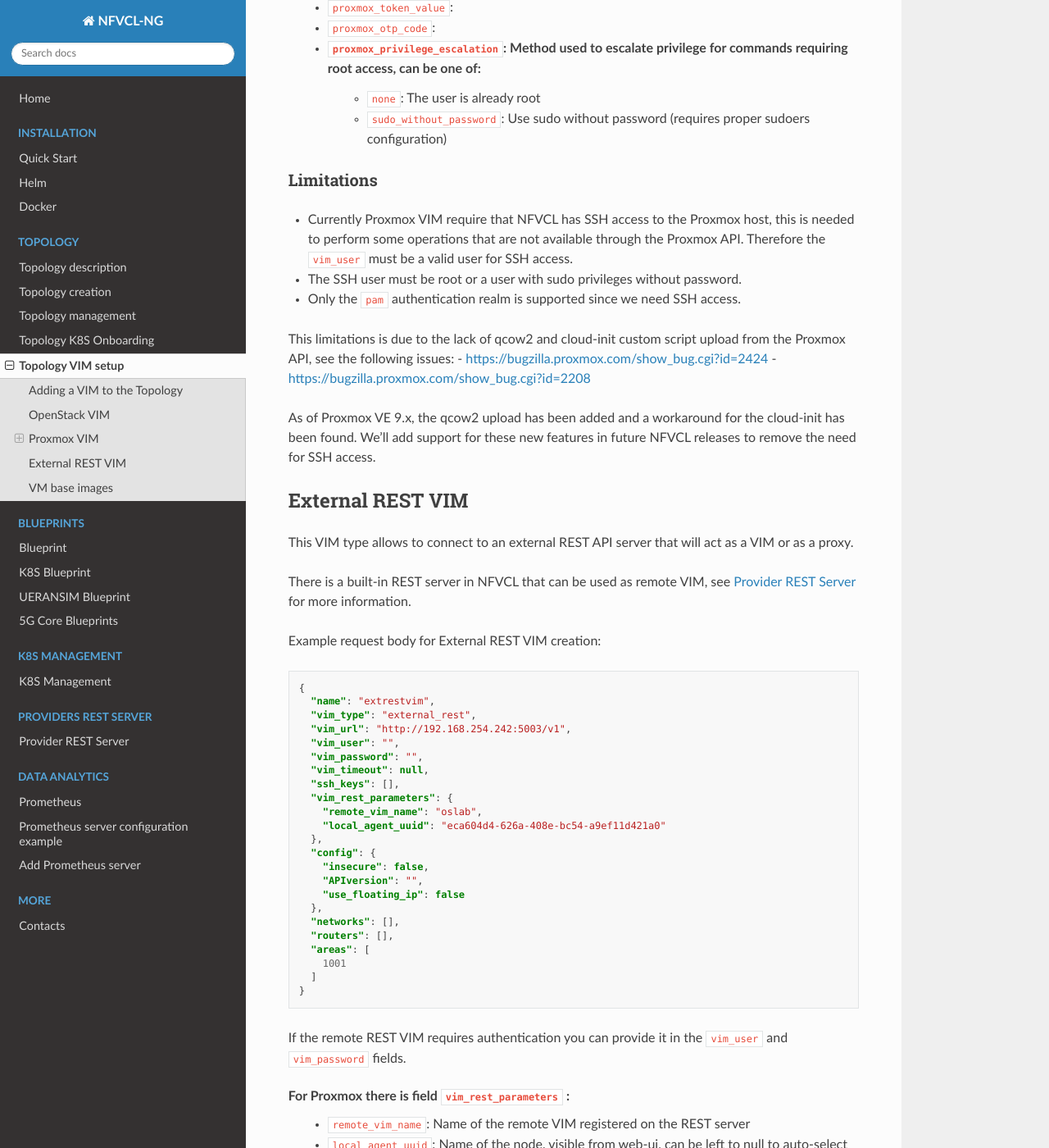
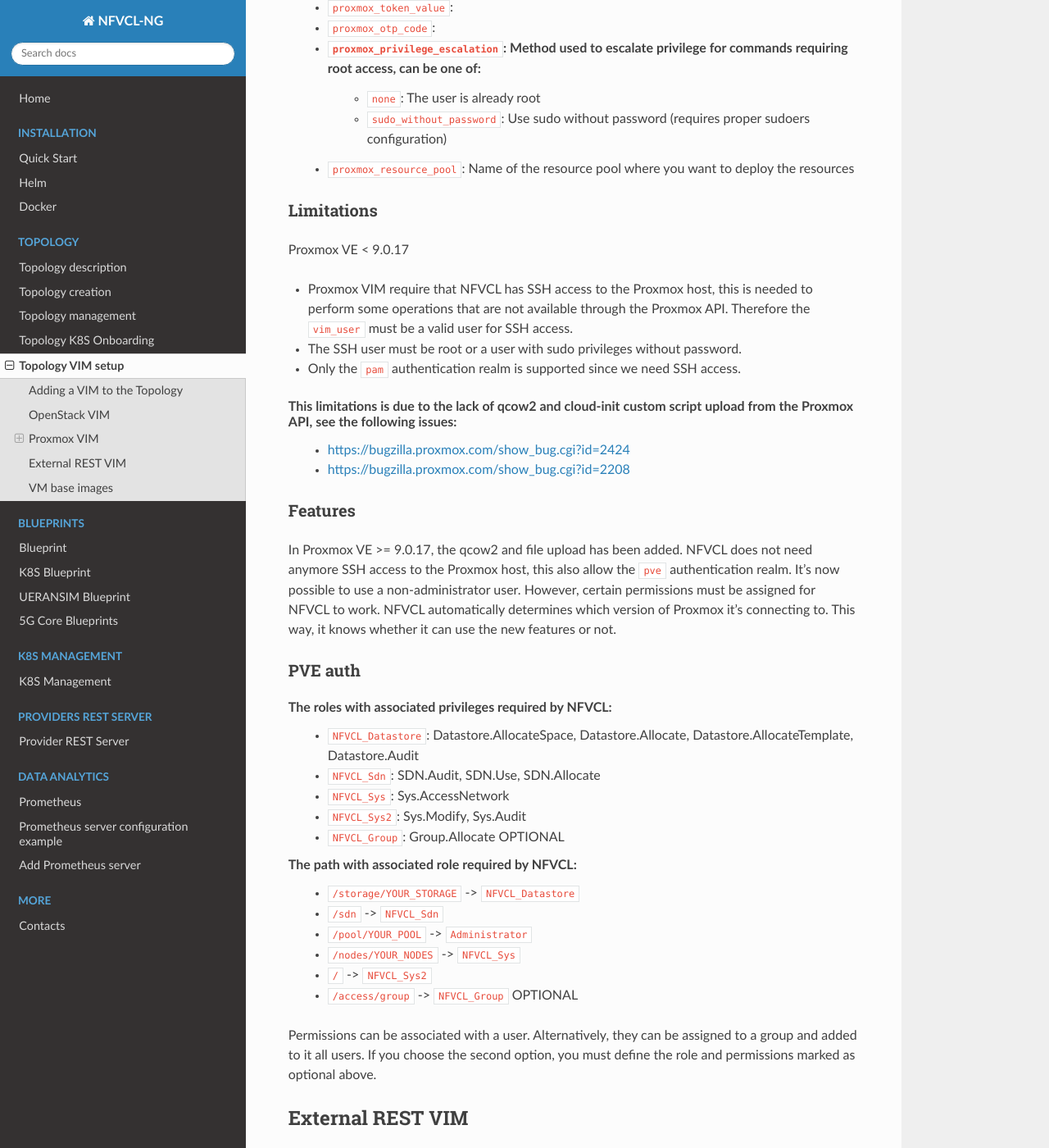
Before and after one commit to s2n-cnit/nfvcl-ng, a Sphinx documentation site: the page built from docs/source/topology/topology_vim.rst, in a window 1280 px wide and 1400 px high, scrolled down 3147 px. Shown: the whole window at 82% size. Built offline with Sphinx 7.4.7 and the Read the Docs theme 3.1.0, drawn with Linux system fonts in a browser that asks for light colours.

Commit message:
docs(Proxmox) Added guidance for using non-privileged users

```diff
--- a/docs/source/topology/topology_vim.rst
+++ b/docs/source/topology/topology_vim.rst
@@ -147,20 +147,48 @@
         ..
             - ``sudo_with_password``: Use sudo and provide password
         - ``sudo_without_password``: Use sudo without password (requires proper sudoers configuration)
-
+    - ``proxmox_resource_pool``: Name of the resource pool where you want to deploy the resources
 Limitations
 ###########
-- Currently Proxmox VIM require that NFVCL has SSH access to the Proxmox host, this is needed to perform some operations that are not available through the Proxmox API.
+Proxmox VE < 9.0.17
+
+- Proxmox VIM require that NFVCL has SSH access to the Proxmox host, this is needed to perform some operations that are not available through the Proxmox API.
   Therefore the ``vim_user`` must be a valid user for SSH access.
 - The SSH user must be root or a user with sudo privileges without password.
 - Only the ``pam`` authentication realm is supported since we need SSH access.
 
 This limitations is due to the lack of qcow2 and cloud-init custom script upload from the Proxmox API, see the following issues:
-- https://bugzilla.proxmox.com/show_bug.cgi?id=2424
-- https://bugzilla.proxmox.com/show_bug.cgi?id=2208
+    - https://bugzilla.proxmox.com/show_bug.cgi?id=2424
+    - https://bugzilla.proxmox.com/show_bug.cgi?id=2208
 
-As of Proxmox VE 9.x, the qcow2 upload has been added and a workaround for the cloud-init has been found.
-We'll add support for these new features in future NFVCL releases to remove the need for SSH access.
+Features
+###########
+
+In Proxmox VE >= 9.0.17, the qcow2 and file upload has been added. NFVCL does not need anymore SSH access to the Proxmox host, this also allow the ``pve`` authentication realm.
+It's now possible to use a non-administrator user. However, certain permissions must be assigned for NFVCL to work.
+NFVCL automatically determines which version of Proxmox it's connecting to. This way, it knows whether it can use the new features or not.
+
+PVE auth
+###########
+The roles with associated privileges required by NFVCL:
+    - ``NFVCL_Datastore``: Datastore.AllocateSpace, Datastore.Allocate, Datastore.AllocateTemplate, Datastore.Audit
+    - ``NFVCL_Sdn``: SDN.Audit, SDN.Use, SDN.Allocate
+    - ``NFVCL_Sys``: Sys.AccessNetwork
+    - ``NFVCL_Sys2``: Sys.Modify, Sys.Audit
+    - ``NFVCL_Group``: Group.Allocate OPTIONAL
+
+
+The path with associated role required by NFVCL:
+    - ``/storage/YOUR_STORAGE`` -> ``NFVCL_Datastore``
+    - ``/sdn`` -> ``NFVCL_Sdn``
+    - ``/pool/YOUR_POOL`` -> ``Administrator``
+    - ``/nodes/YOUR_NODES`` -> ``NFVCL_Sys``
+    - ``/`` -> ``NFVCL_Sys2``
+    - ``/access/group`` -> ``NFVCL_Group`` OPTIONAL
+
+Permissions can be associated with a user.
+Alternatively, they can be assigned to a group and added to it all users.
+If you choose the second option, you must define the role and permissions marked as optional above.
 
 External REST VIM
 *****************
```
